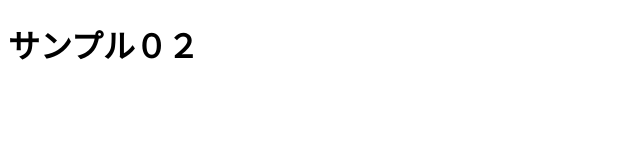
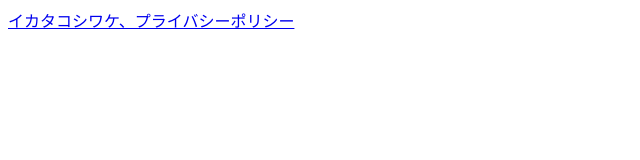
Before and after one commit to Dontokoi/Dontokoi.github.io, a plain HTML site: page index.html in a window 1280 px wide. Shown: the whole page, without its empty margins (0-640 px from the left). Drawn offline with Linux system fonts and the light colour scheme.

Commit message:
Update index.html

```diff
--- a/index.html
+++ b/index.html
@@ -1,17 +1,12 @@
 <!DOCTYPE html>
-<html>
-  <head>
-  <meta charset="UTF-8">
-  <title>GitHub Pages Sample</title>
-  </head>
+<html lang="ja">
+    <head>
+        <meta charset="utf-8">
+        <title>Dontokoigamesホームページ</title>
+        <meta name="description" content="DontokoiGamesのホームページです。">
+    </head>
+    <body>
+        <a href="policy.pdf">イカタコシワケ、プライバシーポリシー</a>
 
-  <body>
-  <main>
-    <h1>サンプル０２</h1>
-  </main>
-
-  <script>
-    console.log('GitHub Pages Sample');
-  </script>
-  </body>
+    </body>
 </html>
```
